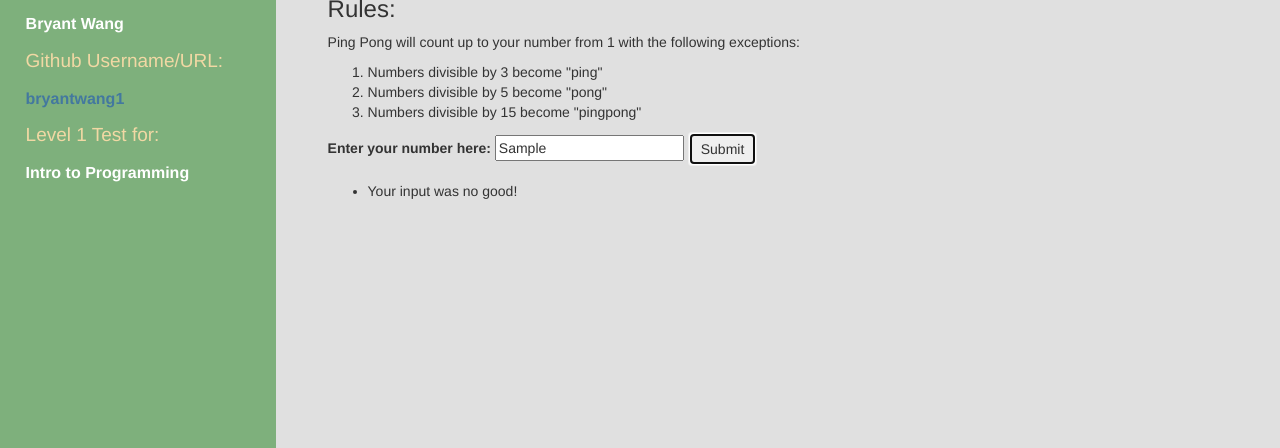
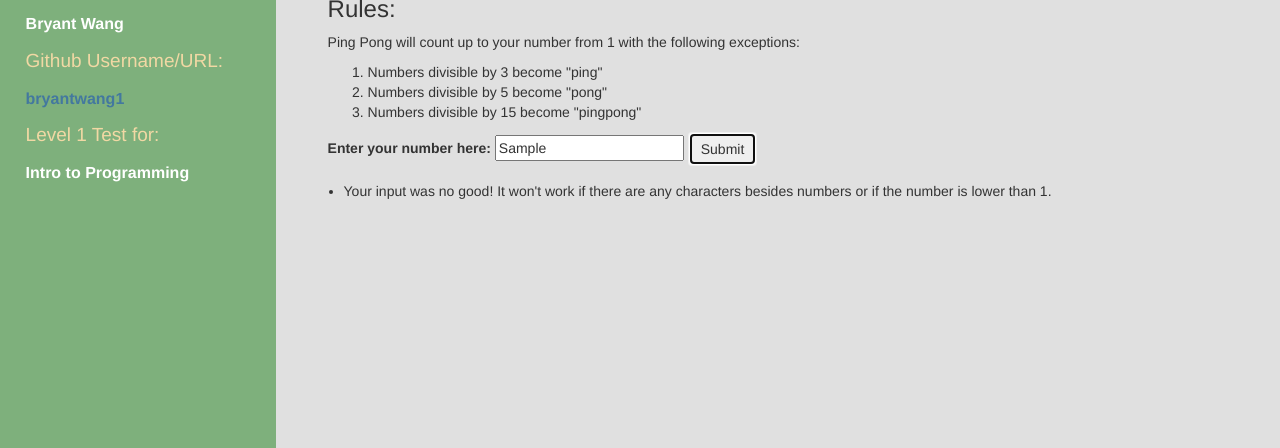
Before and after one commit to bryantwang1/ping-pong-web, a plain HTML site: page index.html in a window 1280 px wide. Both pictures are taken after typing "Sample" into the empty fields and a click on the button "Submit". Shown: the part 451-899 px from the top of the page. Drawn offline with Linux system fonts and the light colour scheme.

Commit message:
Add css styling that reduces padding on theleft side of unordered lists, remove alert for error telling user their input is invalid to instead rely on a warning message displayed under the form.

```diff
--- a/css/styles.css
+++ b/css/styles.css
@@ -1,3 +1,7 @@
+body {
+  background-color: #e0e0e0;
+  background-attachment: fixed;
+}
 .container {
   margin: 0;
   padding: 0;
@@ -56,3 +60,7 @@
 .content h2 {
   font-size: 40px;
 }
+
+ul {
+  padding-left: 16px;
+}
--- a/js/scripts.js
+++ b/js/scripts.js
@@ -16,8 +16,7 @@ function pingPonger(input) {
     console.log(/\D+/gi.test(inputAsString));
 
     if(/\D+/gi.test(inputAsString) || input < 1) {
-      alert("Not a number or lower than 1!");
-      arrayOfCountings = ["Your input was no good!"];
+      arrayOfCountings = ["Your input was no good! It won't work if there are any characters besides numbers or if the number is lower than 1."];
       break pingAndPong;
     }
 
```
